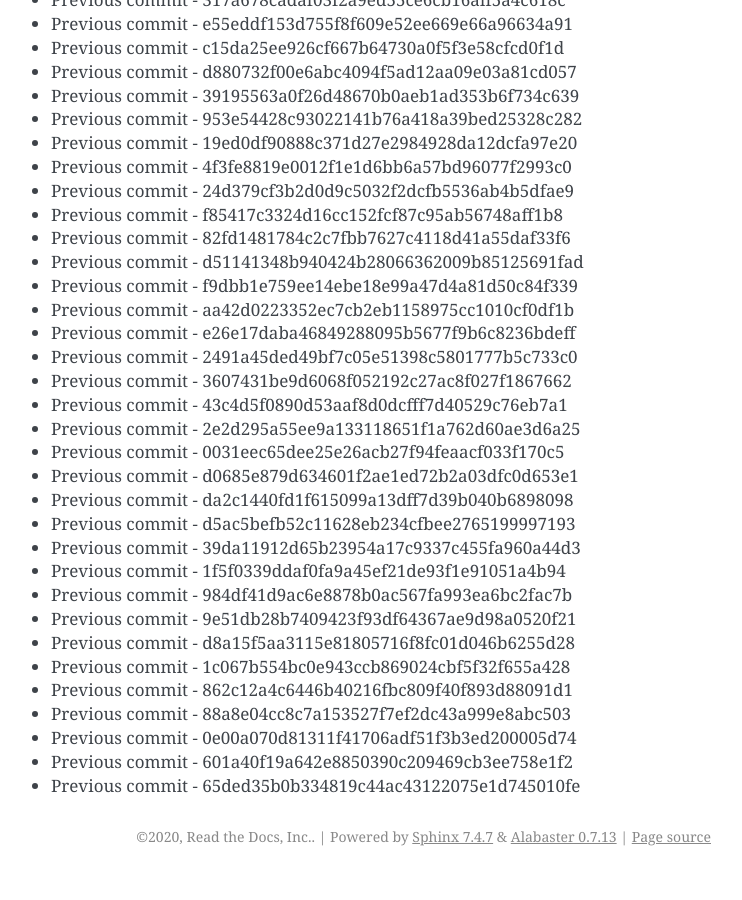
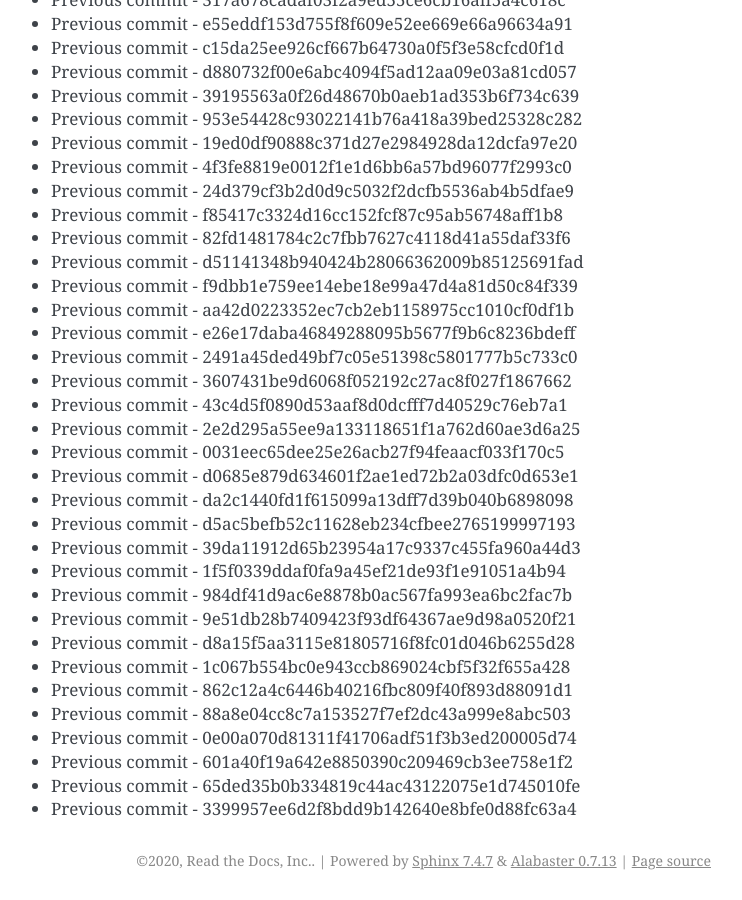
Before and after one commit to readthedocs/rtd-git-stresstest, a Sphinx documentation site: the page built from docs/updates.rst, in a window 1280 px wide and 900 px high, scrolled down 37231 px. Shown: the whole window, without its empty margins (399-1141 px from the left). Built offline with Sphinx 7.4.7, drawn with Linux system fonts in a browser that asks for light colours; before the commit the page ends 38107 px from its top, so only the background shows below that.

Commit message:
Generating commit from previous: 3399957ee6d2f8bdd9b142640e8bfe0d88fc63a4

```diff
--- a/docs/updates.rst
+++ b/docs/updates.rst
@@ -1596,3 +1596,4 @@ It can be tested for any performance characteristics.
 * Previous commit - 0e00a070d81311f41706adf51f3b3ed200005d74
 * Previous commit - 601a40f19a642e8850390c209469cb3ee758e1f2
 * Previous commit - 65ded35b0b334819c44ac43122075e1d745010fe
+* Previous commit - 3399957ee6d2f8bdd9b142640e8bfe0d88fc63a4
```
